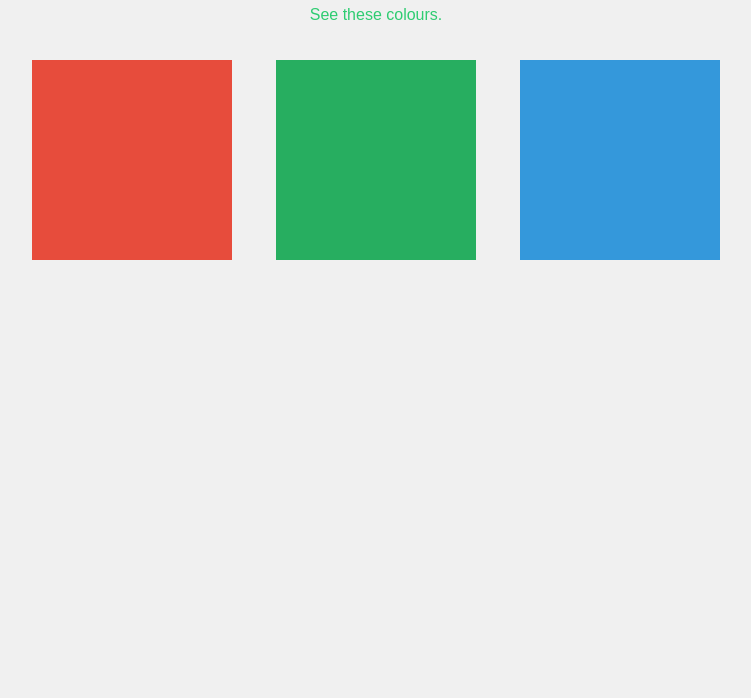
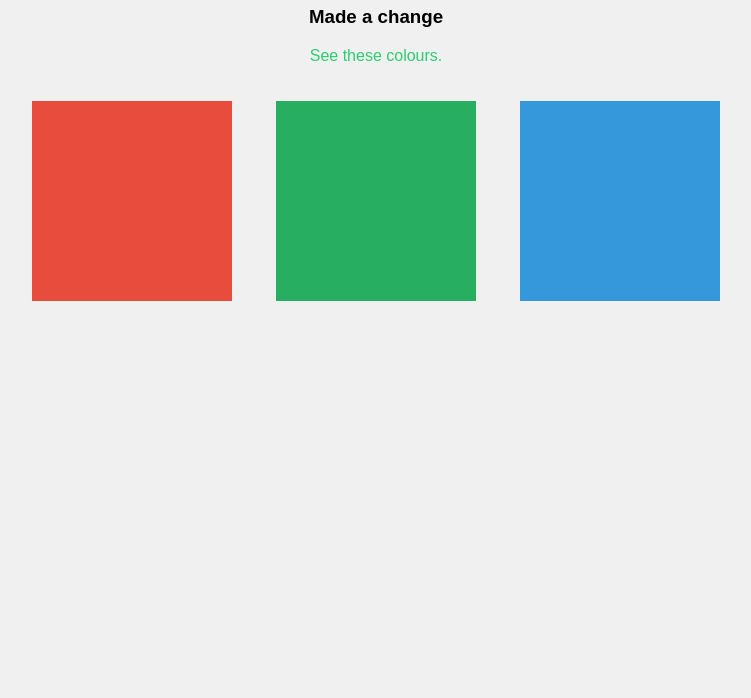
Before and after one commit to sidharthsid/myproject, a plain HTML site: page index.html in a window 1280 px wide. Shown: the part 102-800 px from the top of the page, without its empty margins (264-1015 px from the left). Drawn offline with Linux system fonts and the light colour scheme.

Commit message:
second commit

```diff
--- a/index.html
+++ b/index.html
@@ -42,6 +42,7 @@
 </head>
 <body>
     <h1>This is Sidharth's pagee!</h1>
+    <h3>Made a change</h3>
     <p>See these colours.</p>
 
     <div class="color-block red"></div>
```
